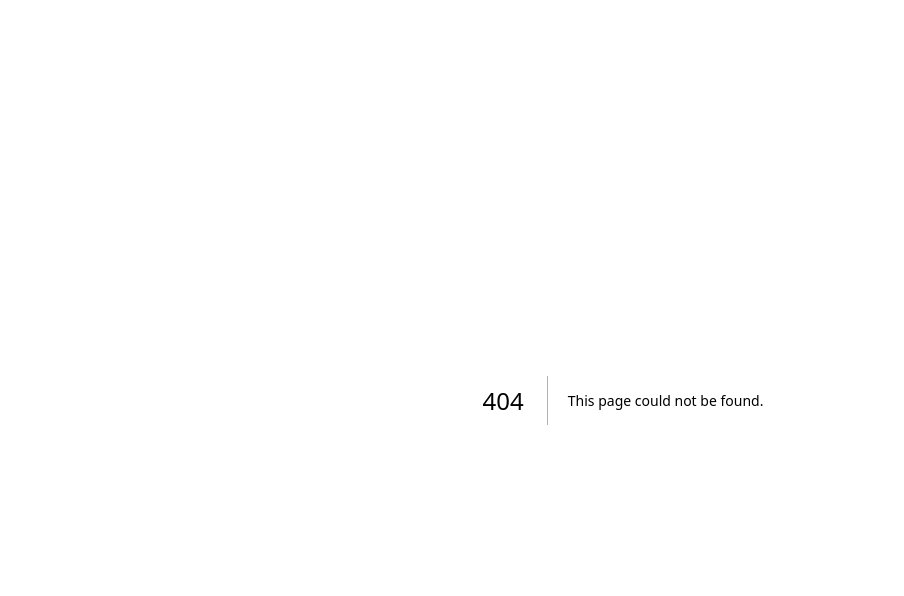
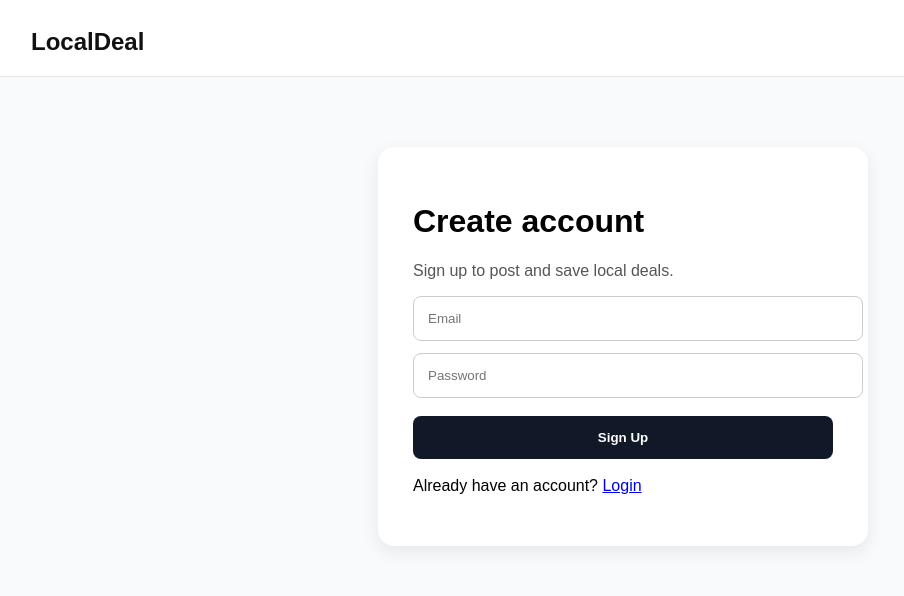
Before and after one commit to MisTrifler/Create-a-new-repository, a Next.js app: page /signup in a window 1280 px wide. Before the commit this address had no page. Shown: the top 596 px of the page, without its empty margins (17-921 px from the left). Built offline with nearby package versions, Linux system fonts and the light colour scheme; no server answers.

Commit message:
Create signup.js

```diff
--- /dev/null
+++ b/pages/signup.js
@@ -0,0 +1,61 @@
+import { useState } from "react";
+import { supabase } from "../lib/supabaseClient";
+
+export default function Signup() {
+  const [email, setEmail] = useState("");
+  const [password, setPassword] = useState("");
+
+  async function signUp() {
+    const { error } = await supabase.auth.signUp({
+      email,
+      password
+    });
+
+    if (error) {
+      alert(error.message);
+    } else {
+      alert("Signup successful. Check your email to confirm your account.");
+    }
+  }
+
+  return (
+    <div style={{ fontFamily: "Arial, sans-serif", minHeight: "100vh", background: "#f8fafc" }}>
+      <div style={{ padding: "20px 40px", background: "white", borderBottom: "1px solid #e5e7eb" }}>
+        <a href="/" style={{ textDecoration: "none", color: "#111" }}>
+          <h2 style={{ margin: 0 }}>LocalDeal</h2>
+        </a>
+      </div>
+
+      <div style={{ maxWidth: "420px", margin: "70px auto", background: "white", padding: "35px", borderRadius: "16px", boxShadow: "0 6px 18px rgba(0,0,0,0.08)" }}>
+        <h1>Create account</h1>
+        <p style={{ color: "#555" }}>Sign up to post and save local deals.</p>
+
+        <input
+          placeholder="Email"
+          value={email}
+          onChange={(e) => setEmail(e.target.value)}
+          style={{ width: "100%", padding: "14px", marginBottom: "12px", borderRadius: "8px", border: "1px solid #ccc" }}
+        />
+
+        <input
+          placeholder="Password"
+          type="password"
+          value={password}
+          onChange={(e) => setPassword(e.target.value)}
+          style={{ width: "100%", padding: "14px", marginBottom: "18px", borderRadius: "8px", border: "1px solid #ccc" }}
+        />
+
+        <button
+          onClick={signUp}
+          style={{ width: "100%", padding: "14px", background: "#111827", color: "white", border: "none", borderRadius: "8px", fontWeight: "bold", cursor: "pointer" }}
+        >
+          Sign Up
+        </button>
+
+        <p style={{ marginTop: "18px" }}>
+          Already have an account? <a href="/login">Login</a>
+        </p>
+      </div>
+    </div>
+  );
+}
```
